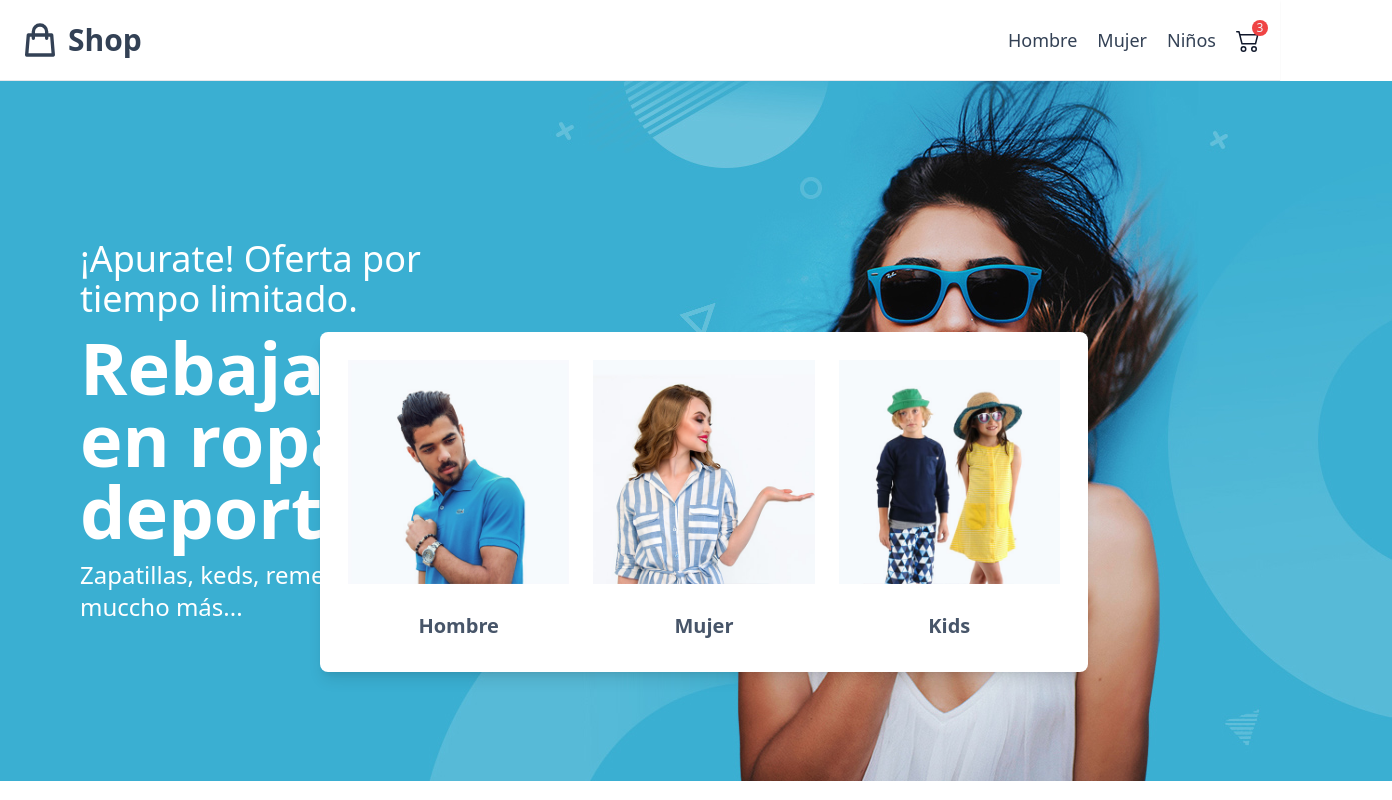
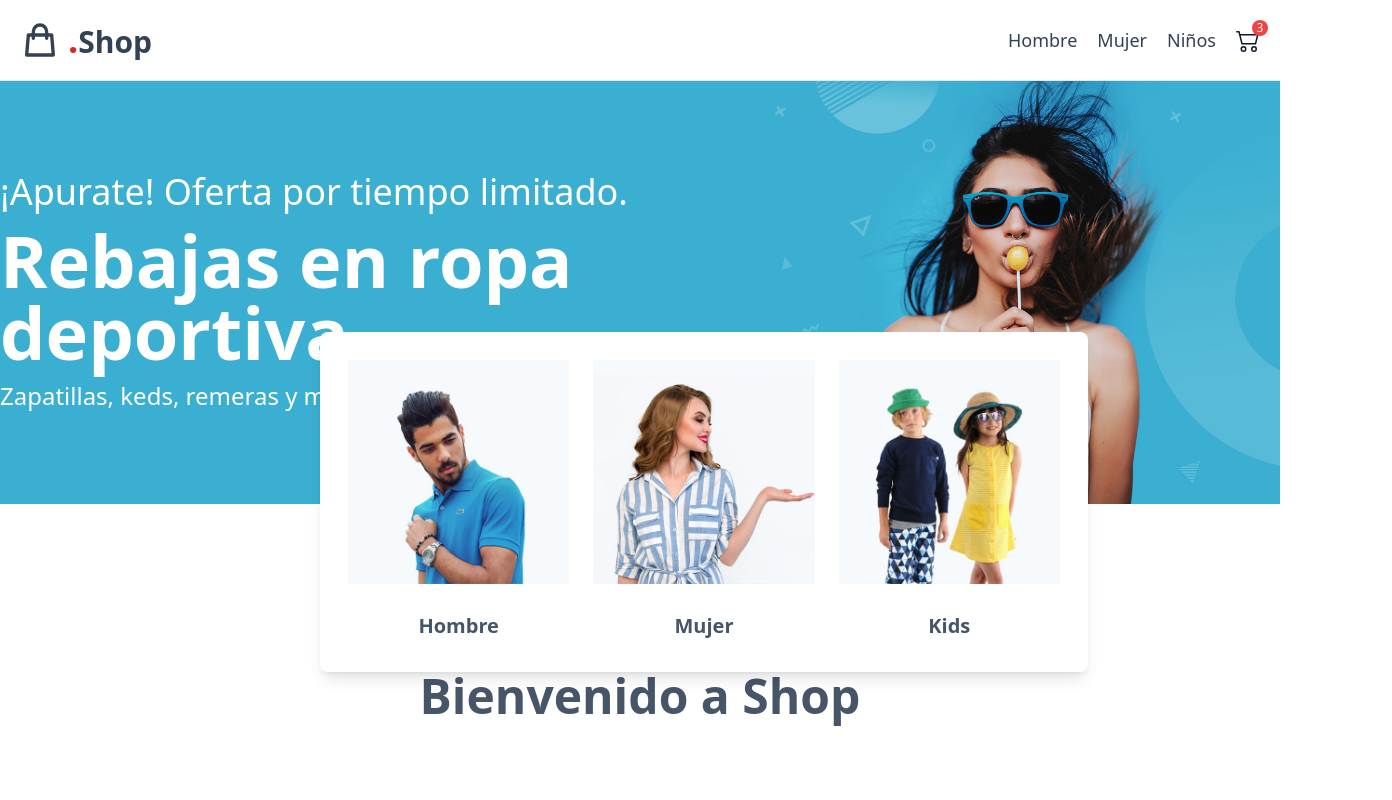
Before and after one commit to lvales/proyecto-luciano-vales, a React (Create React App) app: page / in a window 1280 px wide. Shown: the top 800 px of the page, 1392 px wide, since content can reach past the window. Built offline with nearby package versions, Linux system fonts and the light colour scheme.

Commit message:
Correcciones Banner

```diff
--- a/src/components/Banner.jsx
+++ b/src/components/Banner.jsx
@@ -2,19 +2,21 @@ import Category from "./Category"
 
 const Banner = () => {
    return (
-      <div className="flex justify-between bg_banner mb-32">
-         <div className="relative mx-auto my-auto">
-            <div className="ml-20">
+      <>
+         <div className="grid grid-cols-11 bg_banner mb-32">
+            <div className="col-span-6 mx-auto my-auto">
                <div className="text-4xl font-normal text-white">¡Apurate! Oferta por tiempo limitado.</div>
                <div className="text-7xl font-semibold text-white mt-3">Rebajas en ropa deportiva</div>
                <div className="text-2xl font-normal text-white mt-3">Zapatillas, keds, remeras y muccho más...</div>
+            </div>
+            <div className="col-span-5">
+               <img src="../assets/img/banner.jpg" alt="banner" />
             </div>
          </div>
          <div className="absolute bottom-32 left-1/4">
             <Category />
          </div>
-         <img src="../assets/img/banner.jpg" alt="banner" />
-      </div>
+      </>
    )
 }
 
--- a/src/components/NavBar.jsx
+++ b/src/components/NavBar.jsx
@@ -8,7 +8,7 @@ const NavBar = () => {
                <svg xmlns="http://www.w3.org/2000/svg" className="h-10 w-10" fill="none" viewBox="0 0 24 24" stroke="currentColor" strokeWidth={2}>
                   <path strokeLinecap="round" strokeLinejoin="round" d="M16 11V7a4 4 0 00-8 0v4M5 9h14l1 12H4L5 9z" />
                </svg>
-               <a className="text-3xl font-black text-slate-700" href="/">Shop</a>
+               <a className="text-3xl font-black text-slate-700" href="/"><span className="text-red-600 text-4xl">.</span>Shop</a>
             </div>
             <nav className="flex gap-5 items-center text-lg font-medium">
                <a href="#/" className="hover:text-slate-500">Hombre</a>
```
